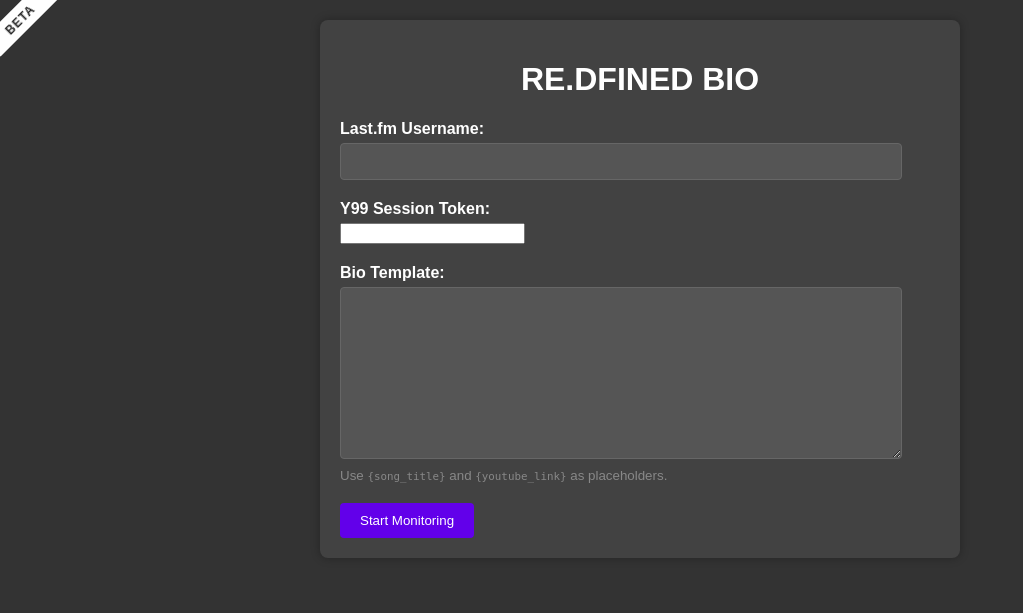
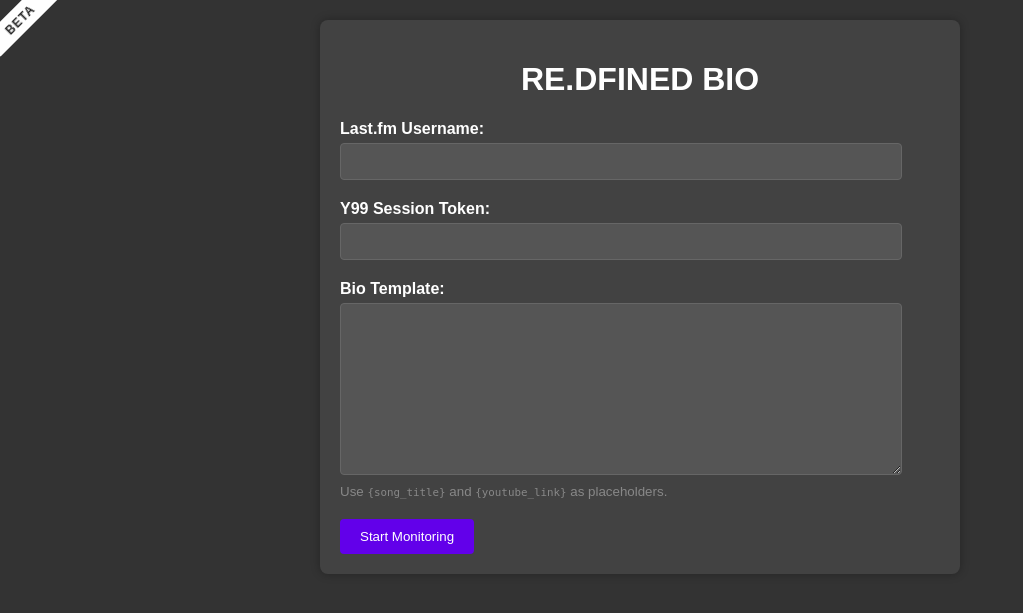
Before and after one commit to princessskye/re.dfined-y99-bio, a Flask app: page / in a window 1280 px wide. Shown: the top 613 px of the page, without its empty margins (0-1023 px from the left). Run offline with Flask 3, Linux system fonts and the light colour scheme.

Commit message:
Update index.html

```diff
--- a/templates/index.html
+++ b/templates/index.html
@@ -63,7 +63,7 @@
             background: #555;
             color: #f5f5f5;
         }
-        input[type="text"], textarea {
+        input[type="password"], textarea {
             width: 90%;
             padding: 10px;
             border: 1px solid #666;
```
